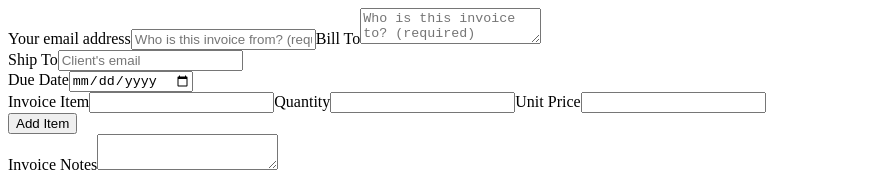
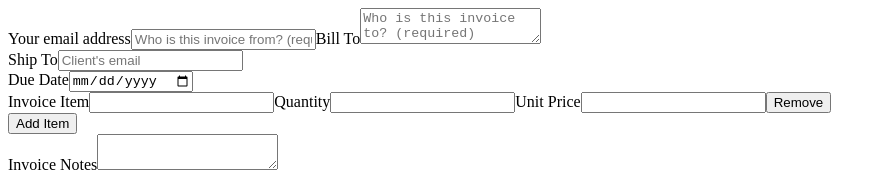
Before and after one commit to ejirocodes/Invoice-Generator, a Next.js app: page / in a window 1280 px wide. Shown: the top 182 px of the page, without its empty margins (0-886 px from the left). Built offline with nearby package versions, Linux system fonts and the light colour scheme.

Commit message:
delete invoice item

```diff
--- a/pages/index.js
+++ b/pages/index.js
@@ -7,9 +7,6 @@ export default function Home() {
     billTo: '',
     shipTo: '',
     dueDate: '',
-    invoiceItem: '',
-    quantity: '',
-    unitPrice: '',
     note: '',
   };
 
@@ -48,7 +45,12 @@ export default function Home() {
         price: '',
       },
     ]);
-    console.log(invoiceFields);
+  };
+
+  const handleRemoveInvoice = (index) => {
+    const values = [...invoiceFields];
+    values.splice(index, 1);
+    setInvoiceFields(values);
   };
 
   const handleChange = (index, event) => {
@@ -197,6 +199,13 @@ export default function Home() {
                     onChange={(event) => handleChange(i, event)}
                   />
                 </label>
+                <button
+                  className="bg-red-500 hover:bg-red-700 text-white font-bold rounded focus:outline-none focus:shadow-outline"
+                  type="button"
+                  onClick={() => handleRemoveInvoice(i)}
+                >
+                  Remove
+                </button>
               </div>
             ))}
             <button
```
